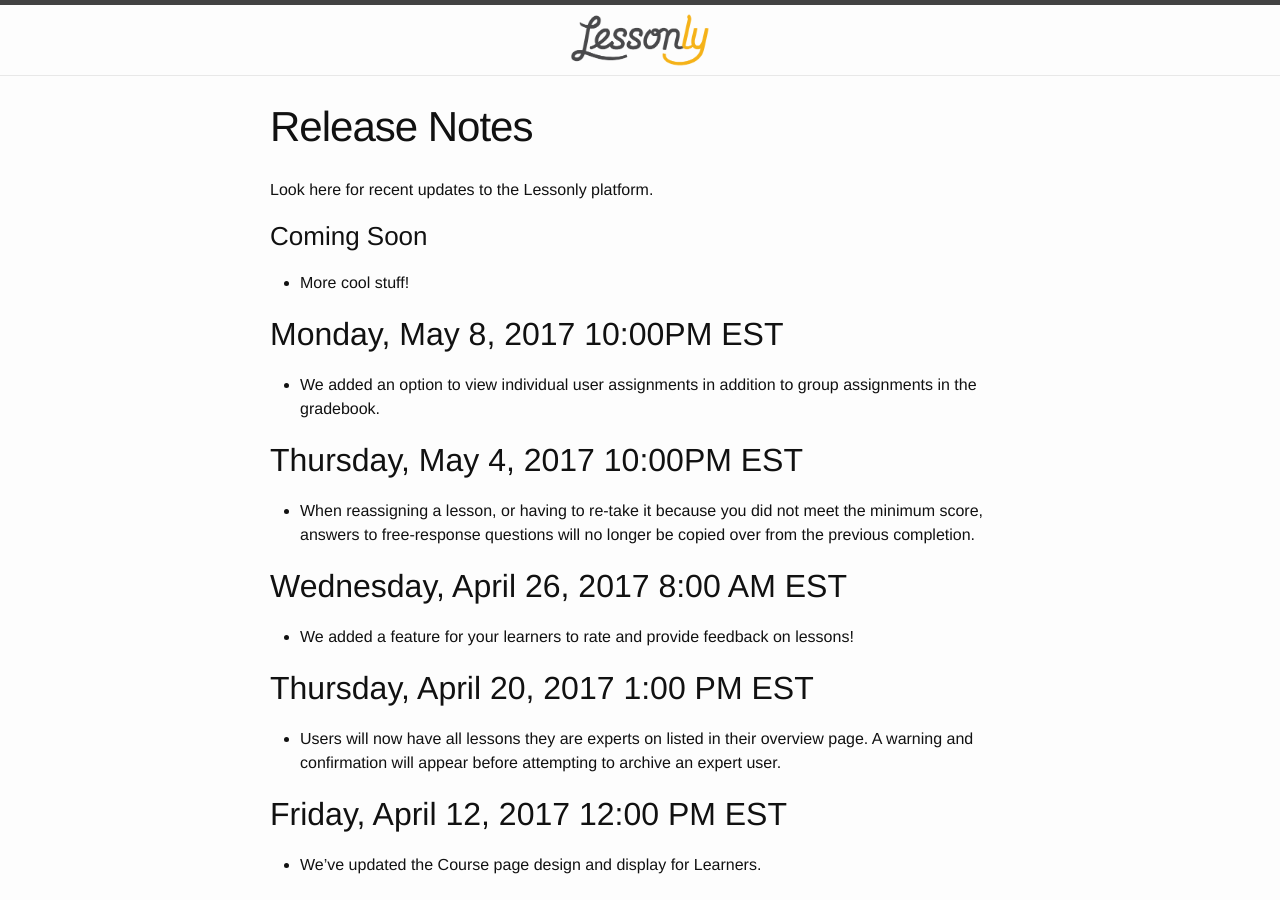
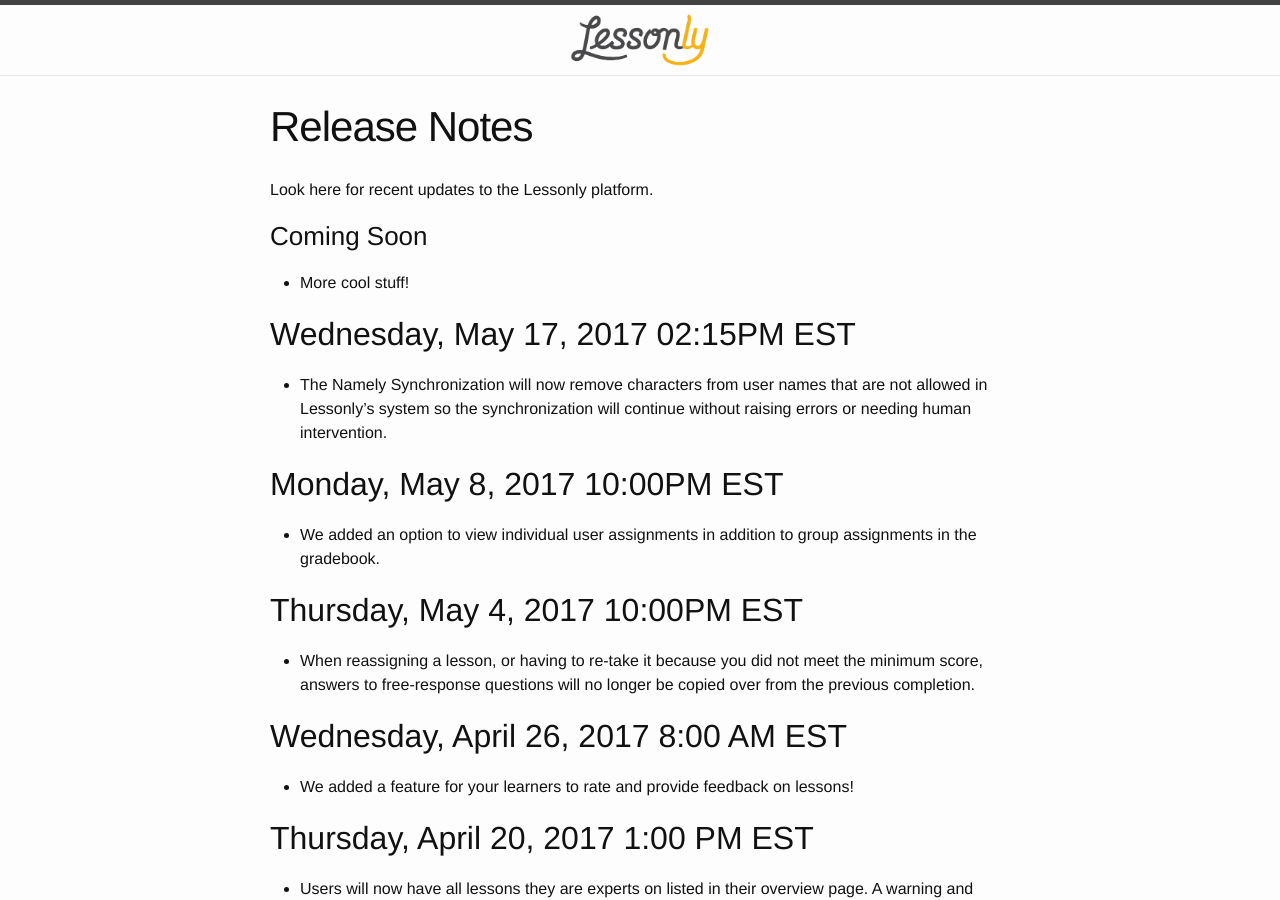
Before and after one commit to isabella232/lessonly.github.io, a Jekyll site: the page built from release-notes.md, in a window 1280 px wide and 900 px high. Built offline with Jekyll 4.4.1, drawn with Linux system fonts in a browser that asks for light colours.

Commit message:
Update release-notes.md

```diff
--- a/release-notes.md
+++ b/release-notes.md
@@ -8,6 +8,9 @@
 
 ### Coming Soon
 - More cool stuff!
+
+## Wednesday, May 17, 2017 02:15PM EST
+- The Namely Synchronization will now remove characters from user names that are not allowed in Lessonly's system so the synchronization will continue without raising errors or needing human intervention.
 
 ## Monday, May 8, 2017 10:00PM EST
 - We added an option to view individual user assignments in addition to group assignments in the gradebook.
```
